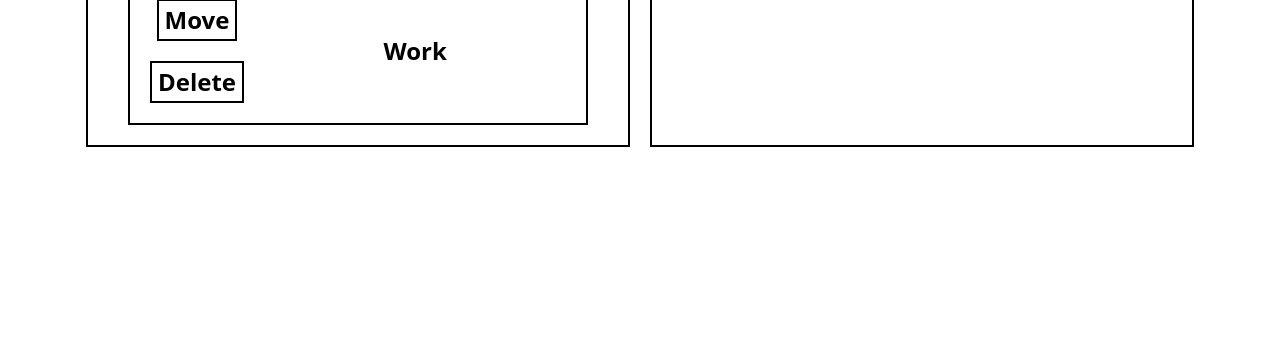
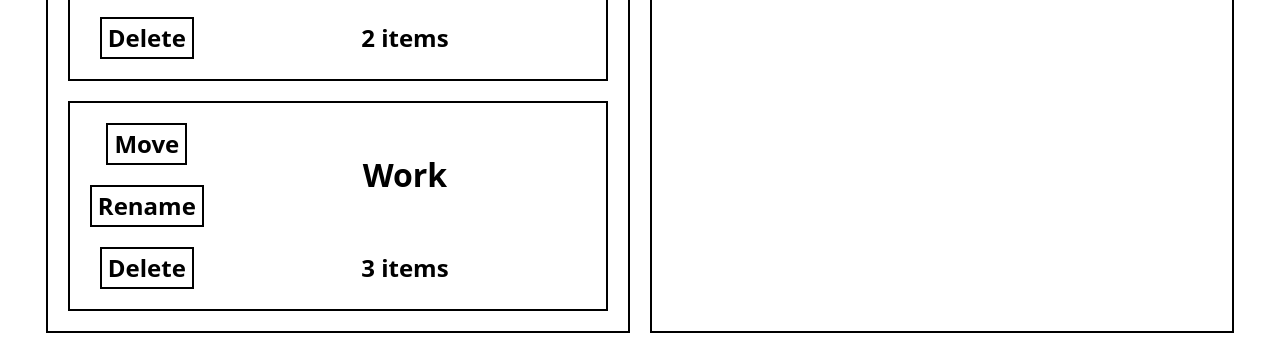
Before and after one commit to Huangphoux/odin-todo_list, a website built with webpack: page src/template.html in a window 1280 px wide. Shown: the part 569-922 px from the top of the page. Before the commit the page ends 800 px from the top, so only its background shows below. Built offline with nearby package versions, Linux system fonts and the light colour scheme.

Commit message:
Rename list now works

```diff
--- a/src/scripts/consoleController.js
+++ b/src/scripts/consoleController.js
@@ -55,6 +55,15 @@ const consoleController = (() => {
         lists.splice(listIndex(targetID), 1);
     }
 
+    function renameList(targetID, newName) {
+        let index = listIndex(targetID);
+        lists[index].name = newName;
+    }
+
+    function countItem(targetID) {
+
+    }
+
     addList();
     addList("Homework");
     addList("Work");
@@ -66,7 +75,7 @@ const consoleController = (() => {
     addItem(2);
     addItem(2);
 
-    return { addList, addItem, printLists, getListsName, removeList, getListItems, moveList, getLists, listIndex };
+    return { addList, addItem, printLists, getListsName, removeList, getListItems, moveList, getLists, listIndex, renameList };
 })();
 
 export { consoleController };
--- a/src/scripts/loadFunc.js
+++ b/src/scripts/loadFunc.js
@@ -25,6 +25,33 @@ const loadController = (() => {
         loadList(consoleController.listIndex(elmt.dataset.id));
     }
 
+    function askForName() {
+        let name = prompt("How will this new list going to be called?", "Untitled");
+
+        if (!name) {
+            name = "Untitled";
+        }
+
+        return name;
+    }
+
+    function addListBtn() {
+        consoleController.addList(askForName());
+        loadLists();
+    }
+
+    function renameListBtn(elmt) {
+        consoleController.renameList(elmt.dataset.id, askForName());
+        loadLists();
+    }
+
+    function formatCountItem(number) {
+        if (number > 1) {
+            return number + " items";
+        }
+        return number + " item";
+    }
+
     function loadLists() {
         const listsElmt = document.querySelector(".lists");
         listsElmt.textContent = "";
@@ -32,6 +59,9 @@ const loadController = (() => {
         const addBtn = document.createElement("button");
         addBtn.classList.toggle("add");
         addBtn.textContent = "Add new list";
+        addBtn.addEventListener("click", () => {
+            addListBtn();
+        });
         listsElmt.appendChild(addBtn);
 
         let listsArray = consoleController.getLists();
@@ -49,19 +79,32 @@ const loadController = (() => {
             moveBtn.addEventListener("click", () => {
                 moveListBtn(listElmt);
             });
-            listElmt.appendChild(moveBtn);
 
             const deleteBtn = document.createElement("button");
             deleteBtn.textContent = "Delete";
             deleteBtn.addEventListener("click", () => {
                 deleteListBtn(listElmt);
             });
-            listElmt.appendChild(deleteBtn);
+
+            const renameBtn = document.createElement("button");
+            renameBtn.textContent = "Rename";
+            renameBtn.addEventListener("click", () => {
+                renameListBtn(listElmt);
+            });
 
             const nameDiv = document.createElement("div");
             nameDiv.classList.toggle("name");
             nameDiv.textContent = list.name;
+
+            const countDiv = document.createElement("div");
+            countDiv.classList.toggle("count");
+            countDiv.textContent = formatCountItem(list.countItem());
+
+            listElmt.appendChild(moveBtn);
+            listElmt.appendChild(renameBtn);
+            listElmt.appendChild(deleteBtn);
             listElmt.appendChild(nameDiv);
+            listElmt.appendChild(countDiv);
 
             listsElmt.appendChild(listElmt);
         }
--- a/src/style.css
+++ b/src/style.css
@@ -335,12 +335,18 @@ li {
 .name {
     grid-column: 2 / 3;
     grid-row: 1 / 2;
-
 }
 
 .lists .name {
     grid-column: 2 / 4;
     grid-row: 1 / 3;
+
+    font-size: xx-large;
+}
+
+.count {
+    grid-column: 2 / 4;
+    grid-row: 3 / 4;
 }
 
 .dueDate {
```
